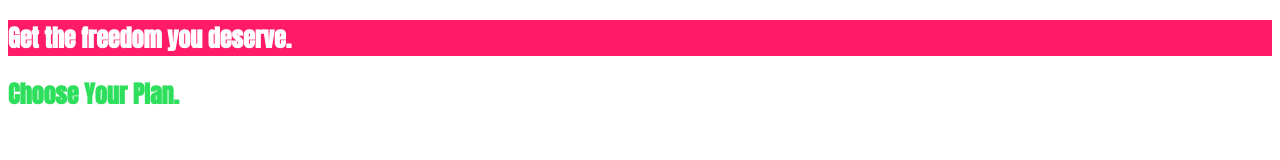
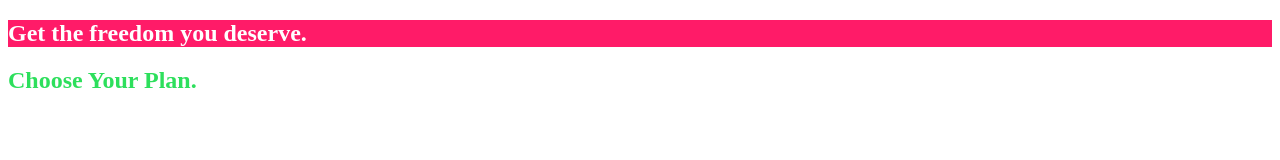
Before and after one commit to brunocrodriguessouza/css-complete-guide-udemy-max, a plain HTML site: page index.html in a window 1280 px wide. Drawn offline with Linux system fonts and the light colour scheme.

Commit message:
[section2] 17. Understanding the Cascading Style and Specificity

```diff
--- a/main.css
+++ b/main.css
@@ -2,8 +2,8 @@
     background: #ff1b68;
 }
 
-#section-title {
-
+.section-title {
+    color: #2ddf5c;
 }
 
 h1 {
@@ -11,6 +11,6 @@ h1 {
     font-family: 'Anton', sans-serif;
 }
 
-.section-title {
-    color: #2ddf5c;
+h1 {
+    font-family: serif;
 }
```
